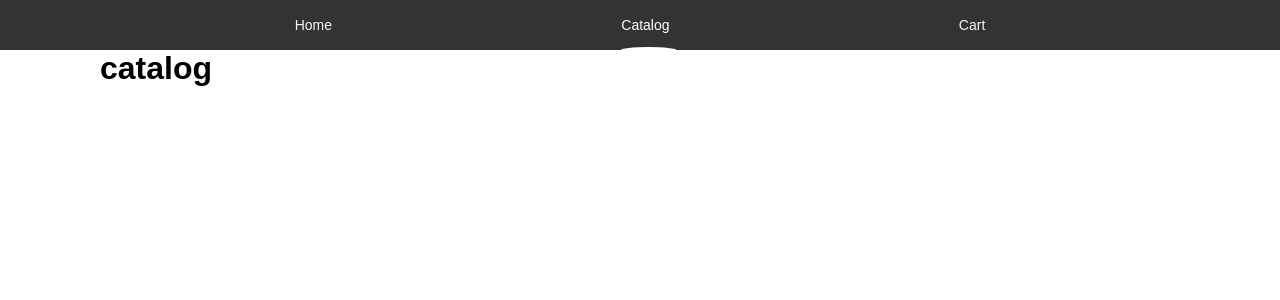
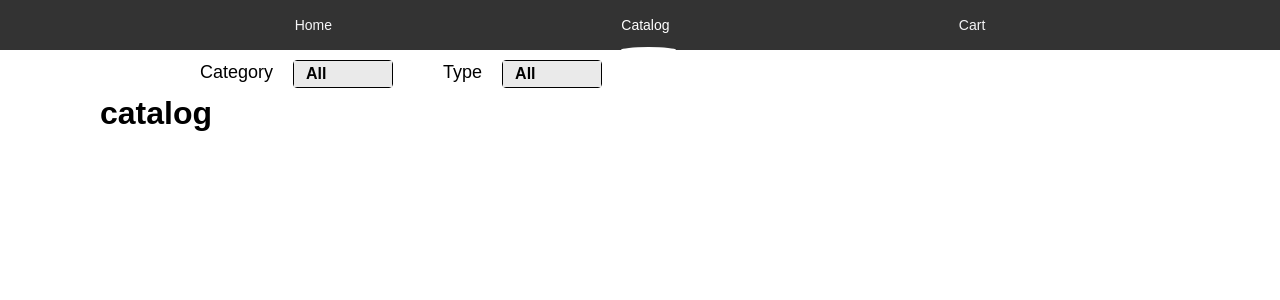
Before and after one commit to wewilldieinspace/react-redux_photo-store, a React app: page /catalog in a window 1280 px wide. Shown: the top 300 px of the page. Built offline with nearby package versions, Linux system fonts and the light colour scheme.

Commit message:
sort component

```diff
--- a/src/components /index.ts
+++ b/src/components /index.ts
@@ -1,3 +1,4 @@
 export { Nav } from './nav/nav'
 export { MainItem } from './item/main-item'
 export { CatalogItem } from './item/catalog-item'
+export { Sort } from './sort-category/sort'
--- /dev/null
+++ b/src/components /sort-category/sort-popup.tsx
@@ -0,0 +1,85 @@
+import React, { useRef, useState, useEffect } from 'react'
+// Types
+import { ISortItems } from '../../types'
+
+
+
+
+export const SortPopup = ({ name, type, elements }: ISortItems) => {
+    const [isOpen, setOpen] = useState<boolean>(false)
+    const popupRef = useRef<HTMLDivElement>(null)
+    const [activeItem, setActiveItem] = useState<number | null>(null)
+
+    const categoryArr = ['Nikon', 'Canon', 'Sony']
+
+
+    const sortPopupHandler = (value: number | null) => {
+        setActiveItem((state: number | null) => value)
+    }
+
+    const togglePopUp = () => {
+        setOpen(value => !value)
+    }
+
+    const handleOutsideClick = (e: any) => {
+        const path = e.path || (e.composedPath && e.composedPath());
+
+        if (!path.includes(popupRef.current)) {
+            setOpen(false)
+        }
+    }
+
+    useEffect(() => {
+        document.body.addEventListener('click', handleOutsideClick)
+    }, [])
+
+    return (
+        <li className="sort-list__element">
+            <p>{ name }</p>
+            <div
+                className='sort-list__element__input'
+                ref={popupRef}
+                onClick={togglePopUp}
+            >
+                <ul
+                    className={`sort-list__element__pop-up
+                    ${isOpen ? 'sort-list__element__pop-up--open' : ''}`}
+                >
+                    <li
+                        className='sort-list__element__pop-up__element--active'
+                        onClick={() => sortPopupHandler(null)}
+                    >
+                        {!activeItem ? 'All' : elements[activeItem]}
+                    </li>
+                    {
+                        isOpen && (
+                            <>
+                                <hr/>
+                                <li
+                                    className={`sort-list__element__pop-up__element
+                                    ${!activeItem ? 'sort-list__element__pop-up__element--active' : ''}`}
+                                >
+                                    All
+                                </li>
+                            </>
+                        )
+                    }
+                    {
+                        isOpen && elements.map((el, i) => {
+                            return (
+                                <li
+                                    key={`${el}_${i}`}
+                                    className={`sort-list__element__pop-up__element
+                                    ${activeItem == i ? 'sort-list__element__pop-up__element--active' : ''}`}
+                                    onClick={() => sortPopupHandler(i)}
+                                >
+                                    { el }
+                                </li>
+                            )
+                        })
+                    }
+                </ul>
+            </div>
+        </li>
+    )
+}
--- /dev/null
+++ b/src/components /sort-category/sort.style.scss
@@ -0,0 +1,70 @@
+.sort {
+    width: 100%;
+    min-height: 40px;
+
+    .sort-list {
+        display: flex;
+        flex-flow: row wrap;
+        padding: 10px 50px;
+
+        .sort-list__element {
+            display: flex;
+            align-items: center;
+
+            margin-left: 50px;
+
+            p {
+                font-size: 18px;
+                font-weight: 400;
+            }
+            .sort-list__element__input {
+                min-width: 100px;
+                height: 25px;
+
+                margin-left: 20px;
+
+                .sort-list__element__pop-up {
+                    width: 100%;
+                    min-height: 100%;
+                    // overflow: hidden;
+
+                    border: .5px solid #000;
+                    border-radius: 4px;
+
+                    .sort-list__element__pop-up__element {
+                        width: 100%;
+                        padding: 4px 12px;
+
+                        font-size: 15px;
+                        font-weight: 400;
+
+                        cursor: pointer;
+
+                        transition: all .15s ease-in-out;
+
+                        &:hover {
+                            padding-left: 7px;
+                            font-weight: 600;
+                            background-color: #00000020;
+                            // transition: hover 1s ease-in-out;
+                        }
+                    }
+
+                    .sort-list__element__pop-up__element--active {
+                        padding: 4px 12px;
+                        font-weight: 600;
+                        background-color: #eaeaea;
+
+                        cursor: pointer;
+                    }
+                }
+
+                .sort-list__element__pop-up--open {
+                    min-height: 100%;
+                    max-height: 250px;
+                    overflow: scroll;
+                }
+            }
+        }
+    }
+}
--- /dev/null
+++ b/src/components /sort-category/sort.tsx
@@ -0,0 +1,42 @@
+import React from 'react'
+// Components
+import { SortPopup } from './sort-popup'
+// Types
+import { ISortItems } from '../../types'
+
+
+// interface ISortItems {
+//     name: string,
+//     type: string,
+//     elements: Array<string>
+// }
+
+
+const sortItems: any = [
+    { name: 'Category', type: 'category', elements: ['Popular', 'New'] },
+    { name: 'Type', type: 'type', elements: ['Mirror', 'Mirrorless'] }
+    // { name: 'Brand', type: 'brand', elements: ['Nokin', 'Canon', 'Sony'] }
+]
+
+
+export const Sort = () => {
+    return (
+        <div className="sort">
+            <ul className="sort-list">
+                {
+                    sortItems.length && sortItems.map((el: any, i: any) => {
+                        const { name, type, elements } = el
+                        return (
+                            <SortPopup
+                                key={`${name}_${i}`}
+                                name={name}
+                                type={type}
+                                elements={elements}
+                             />
+                        )
+                    })
+                }
+            </ul>
+        </div>
+    )
+}
--- a/src/pages/catalog.tsx
+++ b/src/pages/catalog.tsx
@@ -1,5 +1,7 @@
 import React, { Fragment } from 'react'
 import { Helmet } from 'react-helmet'
+// Components
+import { Sort } from '../components '
 
 
 export const Catalog = () => {
@@ -8,6 +10,7 @@ export const Catalog = () => {
             <Helmet>
                 <title>Catalog | Magin Shop</title>
             </Helmet>
+            <Sort></Sort>
             <h1>catalog</h1>
         </Fragment>
     )
--- a/src/pages/main.tsx
+++ b/src/pages/main.tsx
@@ -29,7 +29,9 @@ const item: IItem = {
 export const Main = () => {
     return (
         <Fragment>
-            <Helmet>Magic Shop</Helmet>
+            <Helmet>
+                <title>Magic Shop</title>
+            </Helmet>
 
             <MainItem {...item} />
             <MainItem {...item} />
--- a/src/style.scss
+++ b/src/style.scss
@@ -2,7 +2,8 @@
 @import 'components\ /nav/nav.style';
 @import 'components\ /item/main-item.style';
 @import 'components\ /item/catalog-item.style';
-// @import 'components\ /item/item.style';
+@import 'components\ /sort-category/sort.style';
+
 
 * {
     padding: 0;
@@ -11,6 +12,10 @@
     font-family: 'Noto Sand JP', sans-serif;
 }
 
+ul {
+    list-style: none;
+}
+
 main {
     padding: 50px 100px;
 }
--- a/src/types.ts
+++ b/src/types.ts
@@ -10,3 +10,9 @@ export interface IItem {
     images: string[],
     id: number
 }
+
+export interface ISortItems {
+    name: string,
+    type: string,
+    elements: string[]
+}
```
Also changed, not shown: 1 other file (tests, documents, lock files or other folders).
